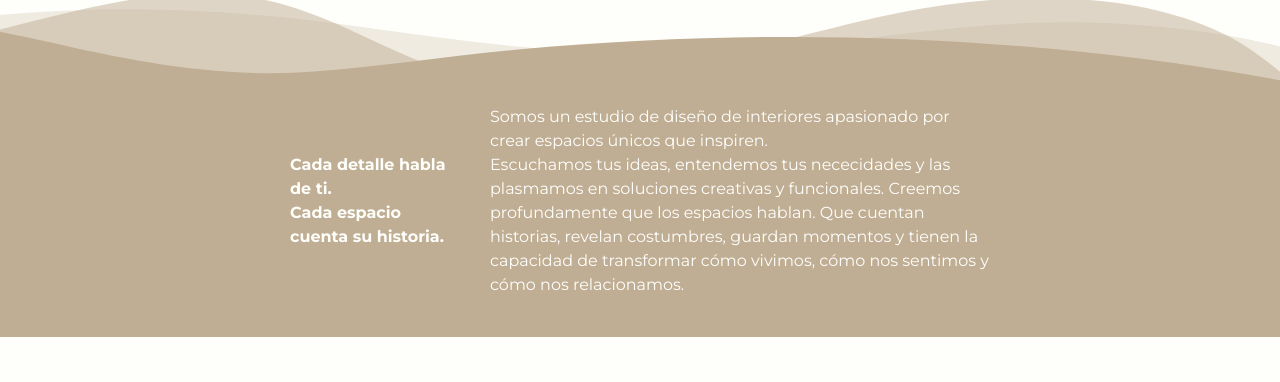
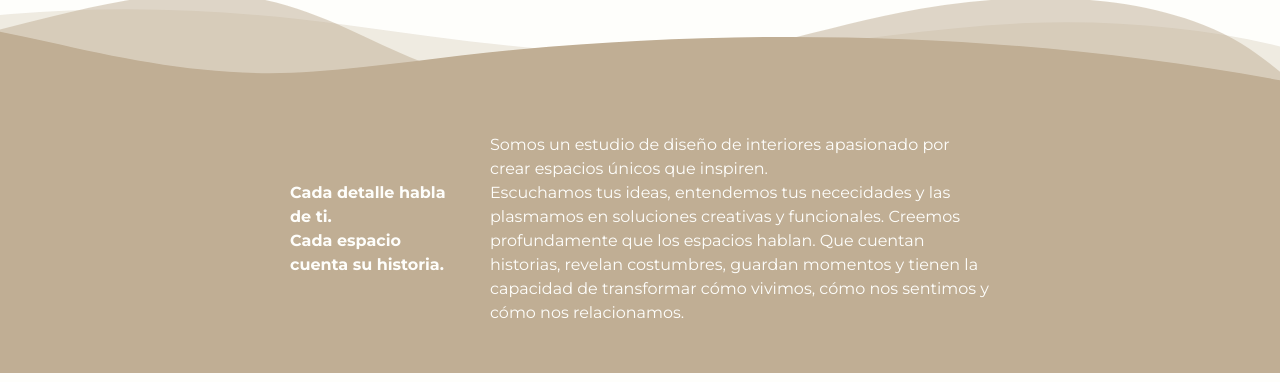
Before and after one commit to angelgonzalezg/ES-Studio, a website: page index.html in a window 1280 px wide. Shown: the part 391-773 px from the top of the page. Drawn offline with Linux system fonts and the light colour scheme.

Commit message:
✨ feat: add padding to the page desc.

```diff
--- a/index.html
+++ b/index.html
@@ -69,7 +69,7 @@
     </div>
     <main class="main font-montserrat">
         <section
-            class="home-about-us flex flex-row justify-center items-center bg-oak text-coconutmilk text-xs lg:text-base px-5 pt-5 pb-10 gap-5 lg:gap-10 hover:cursor-pointer">
+            class="home-about-us flex flex-row justify-center items-center bg-oak text-coconutmilk text-xs lg:text-base px-5 py-12 gap-5 lg:gap-10 hover:cursor-pointer">
             <div class="w-40">
                 <h2 class="font-bold">Cada detalle habla de ti. <br> Cada espacio cuenta su historia.</h2>
             </div>
```
Also changed, not shown: dist/output.css.
